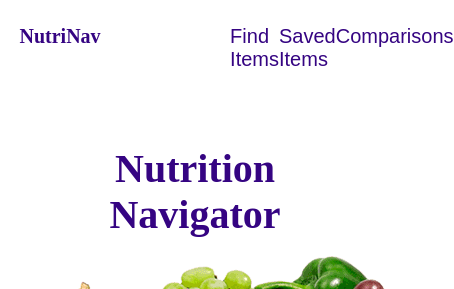
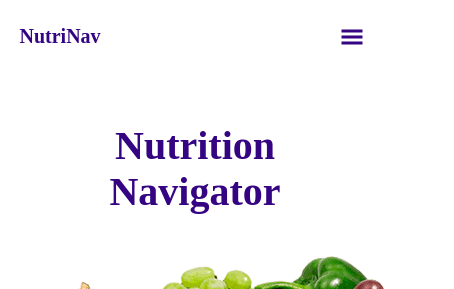
Before and after one commit to Abdul-Bart-Solomon-Co/nutrition-navigator-, a React (Create React App) app: page / in a window 390 px wide. Shown: the top 289 px of the page, 454 px wide, since content can reach past the window. Built offline with nearby package versions, Linux system fonts and the light colour scheme; no server answers; the database is empty.

Commit message:
feat(mobile-nav): hamburger menu with dropdown anchor links :boom::hamburger::fries:

```diff
--- a/package.json
+++ b/package.json
@@ -12,6 +12,7 @@
     "react": "^17.0.2",
     "react-chartjs-2": "^4.0.1",
     "react-dom": "^17.0.2",
+    "react-icons": "^4.3.1",
     "react-router-dom": "^6.2.1",
     "react-scripts": "^5.0.0",
     "react-toastify": "^8.1.0",
--- a/src/App.js
+++ b/src/App.js
@@ -5,6 +5,7 @@ import { getDatabase, ref, onValue } from 'firebase/database';
 import { SavedList } from './components/SavedList';
 import { ToastContainer, toast } from 'react-toastify';
 import 'react-toastify/dist/ReactToastify.css';
+import { GiHamburgerMenu } from 'react-icons/gi';
 
 
 
@@ -22,6 +23,9 @@ function App() {
 
   // list of saved foods
   const [ savedFood, setSavedFood ] = useState([]);
+
+  // hamburger menu open/closed state
+  const [ navOpen, setNavOpen ] = useState(false);
 
   // brings up branded/common products
   // Axios call for search/instant endpoint
@@ -121,51 +125,102 @@ function App() {
       }
     }
 
+    // handles toggling hamburger menu
+    const handleToggle = () => {
+      setNavOpen(prev => !prev);
+    }
+
+    // nav links set menu to closed
+    const closeMenu = () => {
+      setNavOpen(false)
+    }
+
 
 
 
   return (
     <div>
-      <header className='headerSection'>
-            <nav className='wrapper'>
+      <header className="headerSection">
+        <nav className="wrapper navBar">
           <div>
-
             <h4>NutriNav</h4>
           </div>
-              <ul>
-                <li className='navLink'><Link to="/">Find Items</Link></li>
-                <li className='navLink'><Link to="/saved" >Saved Items</Link></li>
-                <li className='navLink'>
-                  { chartNumber > 0 &&
-                    <p className='chart-notification'>{chartNumber}</p>
+          <button className="hamburger-btn-container" onClick={handleToggle}>
+            { navOpen ? (
+              <GiHamburgerMenu style={{ color: "#b20061", fontSize: "1.2rem", transition: "color 0.1s ease-in-out" }} />
+            ) : (
+              <GiHamburgerMenu style={{ color: "#350482", fontSize: "1.2rem", transition: "color 0.1s ease-in-out" }}/>
+            )
+
             }
-                  <Link to="/comparison">Comparisons</Link>
+          </button>
+          <ul className={`nav-ul ${navOpen ? " showMenu" : ""}`}>
+            <li className="navLink">
+              <Link to="/" onClick={() => closeMenu()}>
+                Find Items
+              </Link>
+            </li>
+            <li className="navLink">
+              <Link to="/saved" onClick={() => closeMenu()}>
+                Saved Items
+              </Link>
+            </li>
+            <li className="navLink">
+              {chartNumber > 0 && (
+                <p className="chart-notification">{chartNumber}</p>
+              )}
+              <Link to="/comparison" onClick={() => closeMenu()}>
+                Comparisons
+              </Link>
             </li>
           </ul>
         </nav>
 
         <h1>Nutrition Navigator</h1>
-
       </header>
       <main>
+        <div className="mainBackground">
+          <Routes>
+            <Route
+              path="/"
+              element={
+                <FoodList
+                  handleCompare={handleCompare}
+                  savedFood={savedFood}
+                  foodItemDetails={foodItemDetails}
+                  setFoodItemDetails={setFoodItemDetails}
+                />
+              }
+            />
 
-        <div className='mainBackground'>
-            <Routes>
-              <Route path='/' element={ <FoodList handleCompare={handleCompare} savedFood={savedFood} foodItemDetails={foodItemDetails} setFoodItemDetails={setFoodItemDetails}/>}/>
+            <Route
+              path="/saved"
+              element={<SavedList foodArray={savedFood} />}
+            />
 
-              <Route path='/saved' element={ <SavedList foodArray={savedFood} />}/>
-
-              <Route path='/comparison' element={ <Comparisons comparisonsArray={comparisonsArray} setComparisonsArray={setComparisonsArray} setChartNumber={setChartNumber} />}/>
+            <Route
+              path="/comparison"
+              element={
+                <Comparisons
+                  comparisonsArray={comparisonsArray}
+                  setComparisonsArray={setComparisonsArray}
+                  setChartNumber={setChartNumber}
+                />
+              }
+            />
           </Routes>
         </div>
       </main>
 
       <footer>
-        <p> 2022 Created @ Juno College by Abdul Abdi, Bart Batalinski and Solomon Serry </p>
+        <p>
+          {" "}
+          2022 Created @ Juno College by Abdul Abdi, Bart Batalinski and Solomon
+          Serry{" "}
+        </p>
       </footer>
 
-      {
-        chartNumber ?
+      {chartNumber ? (
         <ToastContainer
           theme="colored"
           position="bottom-center"
@@ -177,8 +232,7 @@ function App() {
           draggable
           pauseOnHover
         />
-        : null
-      }
+      ) : null}
     </div>
   );
 }
--- a/src/index.css
+++ b/src/index.css
@@ -66,10 +66,16 @@ nav {
   padding: 25px 0;
 }
 
-nav ul {
+.nav-ul {
   display: flex;
   justify-content: space-between;
-  width: 40%;
+  gap: 2.65em;
+  /* width: 40%; */
+}
+
+/* mobile button */
+.hamburger-btn-container {
+  display: none;
 }
 
 .navLink {
@@ -283,3 +289,61 @@ footer {
   text-align: center;
   padding: 20px 0;
 }
+
+/* Welcome to Media Query Land! */
+/* Tread carefully yu gi boy */
+
+@media (max-width: 640px) {
+  /* mobile menu styling begins */
+  .nav-ul {
+  display: flex;
+  flex-direction: column;
+  justify-content: flex-start;
+  gap: 2.65em;
+  /* width: 40%; */
+
+  /* positioning on mobile*/
+  overflow-y: scroll;
+  position: fixed;
+  background-color: #ffe1f9;
+  bottom: 0;
+  top: 0;
+  right: 0;
+  max-width: 356px;
+  width: 100%;
+  height: 0;
+  overflow: hidden;
+  z-index: 5;
+
+  transition: height 0.2s ease-in;
+
+  /* positioning flex children */
+  align-items: center;
+}
+
+.nav-ul.showMenu {
+  height: 100%;
+  width: 100%;
+}
+
+.nav-ul li:first-child {
+  margin-top: 7rem;
+}
+
+.navBar {
+  position: relative;
+}
+
+.hamburger-btn-container {
+  display: block;
+  position: fixed;
+  right: 1em;
+  top: 1.2em;
+  z-index: 10;
+  cursor: pointer;
+  background-color: transparent;
+  border: none;
+}
+
+
+}
```
Also changed, not shown: 1 other file (tests, documents, lock files or other folders). Lines whose indentation alone changed are shown as unchanged.
